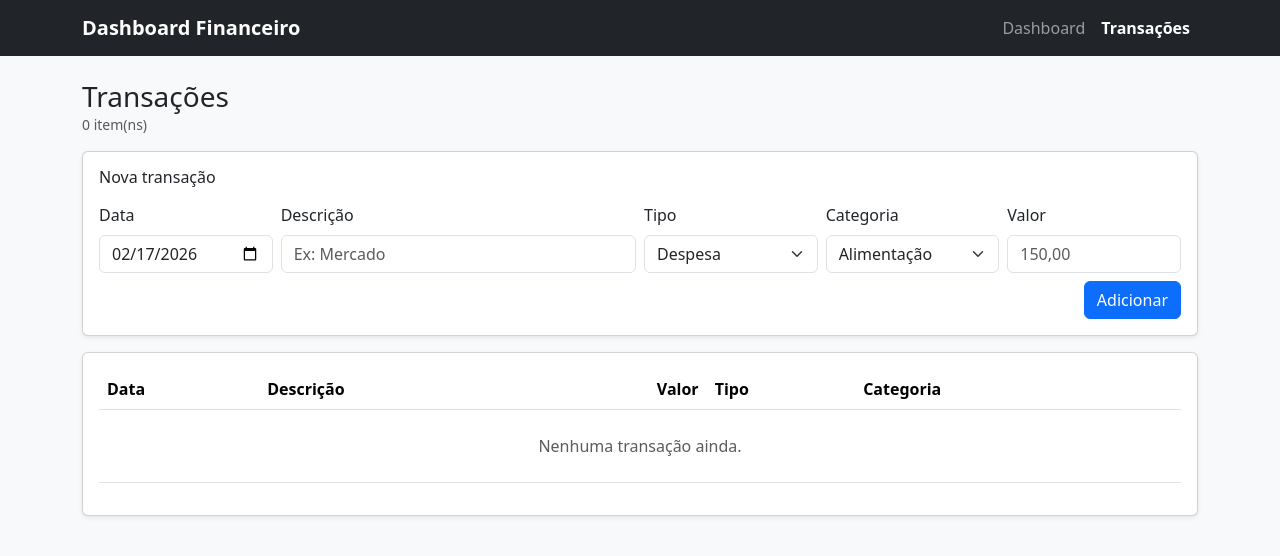
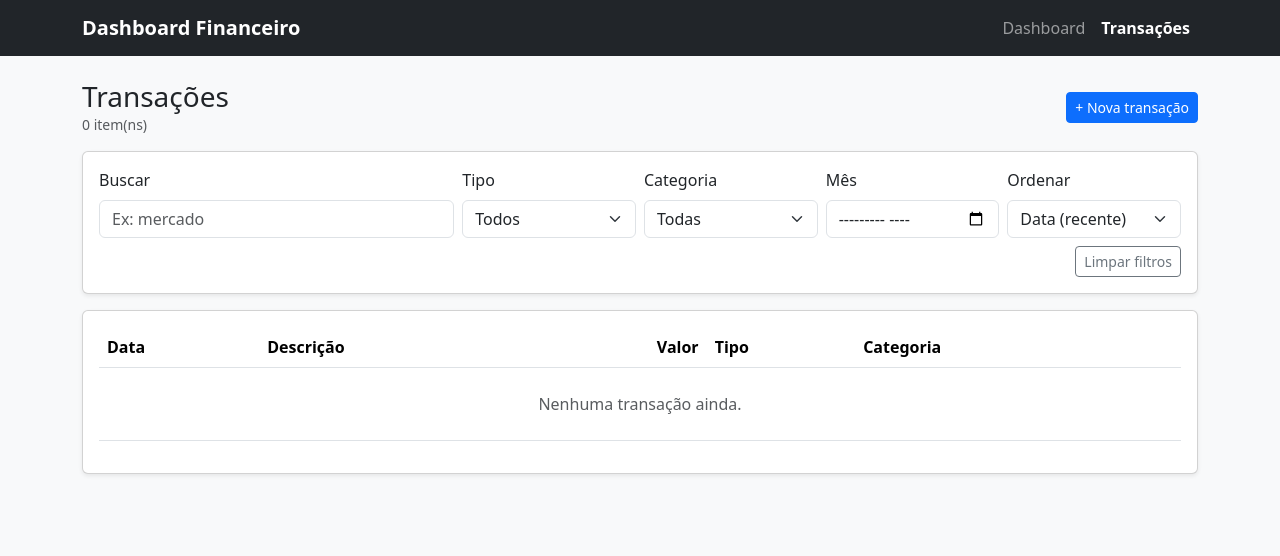
Before and after one commit to devbenjaminsantos/finance-dashboard-react, a React (Vite) app: page /transacoes in a window 1280 px wide. Shown: the top 556 px of the page. Built offline with nearby package versions, Linux system fonts and the light colour scheme.

Commit message:
feat: add filters search and sorting for transactions

```diff
--- /dev/null
+++ b/src/features/transactions/components/TransactionModal.jsx
@@ -0,0 +1,194 @@
+import { useEffect, useState } from "react";
+import { parseMoneyToCents } from "../../../lib/format/currency";
+
+const CATEGORIES = [
+  "Alimentação",
+  "Transporte",
+  "Moradia",
+  "Lazer",
+  "Saúde",
+  "Educação",
+  "Assinaturas",
+  "Outros",
+];
+
+function todayISO() {
+  const d = new Date();
+  const yyyy = d.getFullYear();
+  const mm = String(d.getMonth() + 1).padStart(2, "0");
+  const dd = String(d.getDate()).padStart(2, "0");
+  return `${yyyy}-${mm}-${dd}`;
+}
+
+function centsToInputBRL(cents) {
+  const v = (Number(cents) || 0) / 100;
+  // retorna "150,00" (string) pra editar no input
+  return v.toFixed(2).replace(".", ",");
+}
+
+export default function TransactionModal({
+  mode, // "create" | "edit"
+  isOpen,
+  onClose,
+  onSubmit, // (data) => void
+  initial, // transaction quando edit
+}) {
+  const [date, setDate] = useState(todayISO());
+  const [description, setDescription] = useState("");
+  const [type, setType] = useState("expense");
+  const [category, setCategory] = useState(CATEGORIES[0]);
+  const [amount, setAmount] = useState("");
+  const [error, setError] = useState("");
+
+  // Quando abrir, preencher campos (create vs edit)
+  useEffect(() => {
+    if (!isOpen) return;
+
+    setError("");
+
+    if (mode === "edit" && initial) {
+      setDate(initial.date || todayISO());
+      setDescription(initial.description || "");
+      setType(initial.type || "expense");
+      setCategory(initial.category || CATEGORIES[0]);
+      setAmount(centsToInputBRL(initial.amountCents));
+    } else {
+      setDate(todayISO());
+      setDescription("");
+      setType("expense");
+      setCategory(CATEGORIES[0]);
+      setAmount("");
+    }
+  }, [isOpen, mode, initial]);
+
+  function handleSubmit(e) {
+    e.preventDefault();
+    setError("");
+
+    const amountCents = parseMoneyToCents(amount);
+
+    if (!description.trim()) return setError("Informe uma descrição.");
+    if (!date) return setError("Informe uma data.");
+    if (!Number.isFinite(amountCents) || amountCents <= 0)
+      return setError("Informe um valor válido (ex: 150,00).");
+
+    onSubmit({
+      date,
+      description: description.trim(),
+      type,
+      category,
+      amountCents,
+    });
+
+    onClose();
+  }
+
+  // Controla exibição do modal via classes Bootstrap
+  return (
+    <>
+      <div
+        className={"modal fade" + (isOpen ? " show" : "")}
+        style={{ display: isOpen ? "block" : "none" }}
+        tabIndex="-1"
+        role="dialog"
+        aria-modal={isOpen ? "true" : "false"}
+      >
+        <div className="modal-dialog modal-dialog-centered" role="document">
+          <div className="modal-content">
+            <div className="modal-header">
+              <h5 className="modal-title">
+                {mode === "edit" ? "Editar transação" : "Nova transação"}
+              </h5>
+              <button type="button" className="btn-close" onClick={onClose} />
+            </div>
+
+            <form onSubmit={handleSubmit}>
+              <div className="modal-body">
+                <div className="row g-2">
+                  <div className="col-12 col-md-4">
+                    <label className="form-label">Data</label>
+                    <input
+                      type="date"
+                      className="form-control"
+                      value={date}
+                      onChange={(e) => setDate(e.target.value)}
+                    />
+                  </div>
+
+                  <div className="col-12 col-md-8">
+                    <label className="form-label">Descrição</label>
+                    <input
+                      className="form-control"
+                      placeholder="Ex: Mercado"
+                      value={description}
+                      onChange={(e) => setDescription(e.target.value)}
+                      autoFocus
+                    />
+                  </div>
+
+                  <div className="col-6">
+                    <label className="form-label">Tipo</label>
+                    <select
+                      className="form-select"
+                      value={type}
+                      onChange={(e) => setType(e.target.value)}
+                    >
+                      <option value="expense">Despesa</option>
+                      <option value="income">Receita</option>
+                    </select>
+                  </div>
+
+                  <div className="col-6">
+                    <label className="form-label">Categoria</label>
+                    <select
+                      className="form-select"
+                      value={category}
+                      onChange={(e) => setCategory(e.target.value)}
+                    >
+                      {CATEGORIES.map((c) => (
+                        <option key={c} value={c}>
+                          {c}
+                        </option>
+                      ))}
+                    </select>
+                  </div>
+
+                  <div className="col-12">
+                    <label className="form-label">Valor</label>
+                    <input
+                      className="form-control"
+                      inputMode="decimal"
+                      placeholder="150,00"
+                      value={amount}
+                      onChange={(e) => setAmount(e.target.value)}
+                    />
+                  </div>
+
+                  {error ? (
+                    <div className="col-12">
+                      <div className="alert alert-danger py-2 mb-0">
+                        {error}
+                      </div>
+                    </div>
+                  ) : null}
+                </div>
+              </div>
+
+              <div className="modal-footer">
+                <button type="button" className="btn btn-outline-secondary" onClick={onClose}>
+                  Cancelar
+                </button>
+                <button type="submit" className="btn btn-primary">
+                  {mode === "edit" ? "Salvar" : "Adicionar"}
+                </button>
+              </div>
+            </form>
+          </div>
+        </div>
+      </div>
+
+      {/* backdrop */}
+      {isOpen ? <div className="modal-backdrop fade show" /> : null}
+    </>
+  );
+}
--- a/src/features/transactions/useTransactions.js
+++ b/src/features/transactions/useTransactions.js
@@ -5,7 +5,9 @@ import {
 } from "../../lib/storage/transactionsStorage";
 
 function uid() {
-  return crypto?.randomUUID ? crypto.randomUUID() : String(Date.now() + Math.random());
+  return crypto?.randomUUID
+    ? crypto.randomUUID()
+    : String(Date.now() + Math.random());
 }
 
 export function useTransactions() {
@@ -24,6 +26,12 @@ export function useTransactions() {
     setTransactions((prev) => prev.filter((t) => t.id !== id));
   }
 
+  function updateTransaction(id, patch) {
+    setTransactions((prev) =>
+      prev.map((t) => (t.id === id ? { ...t, ...patch } : t))
+    );
+  }
+
   const summary = useMemo(() => {
     let income = 0;
     let expense = 0;
@@ -37,5 +45,5 @@ export function useTransactions() {
     return { income, expense, balance: income - expense };
   }, [transactions]);
 
-  return { transactions, addTransaction, removeTransaction, summary };
+  return { transactions, addTransaction, removeTransaction, updateTransaction, summary };
 }
--- a/src/pages/Transactions.jsx
+++ b/src/pages/Transactions.jsx
@@ -1,92 +1,128 @@
 import { useMemo, useState } from "react";
 import { useTransactions } from "../features/transactions/useTransactions";
-import { formatBRLFromCents, parseMoneyToCents } from "../lib/format/currency";
-
-const CATEGORIES = [
-  "Alimentação",
-  "Transporte",
-  "Moradia",
-  "Lazer",
-  "Saúde",
-  "Educação",
-  "Assinaturas",
-  "Outros",
-];
-
-function todayISO() {
-  const d = new Date();
-  const yyyy = d.getFullYear();
-  const mm = String(d.getMonth() + 1).padStart(2, "0");
-  const dd = String(d.getDate()).padStart(2, "0");
-  return `${yyyy}-${mm}-${dd}`;
-}
+import { formatBRLFromCents } from "../lib/format/currency";
+import { formatBRDate } from "../lib/format/date";
+import TransactionModal from "../features/transactions/components/TransactionModal";
 
 export default function Transactions() {
-  const { transactions, addTransaction, removeTransaction } = useTransactions();
+  const { transactions, addTransaction, removeTransaction, updateTransaction } = useTransactions();
 
-  const [date, setDate] = useState(todayISO());
-  const [description, setDescription] = useState("");
-  const [type, setType] = useState("expense");
-  const [category, setCategory] = useState(CATEGORIES[0]);
-  const [amount, setAmount] = useState("");
-  const [error, setError] = useState("");
+  const [q, setQ] = useState("");
+  const [typeFilter, setTypeFilter] = useState("all"); // all | income | expense
+  const [categoryFilter, setCategoryFilter] = useState("all");
+  const [month, setMonth] = useState(""); // "YYYY-MM" ou ""
+  const [sortBy, setSortBy] = useState("date_desc"); // date_desc | date_asc | amount_desc | amount_asc
+
+  const [isOpen, setIsOpen] = useState(false);
+  const [mode, setMode] = useState("create"); // "create" | "edit"
+  const [selected, setSelected] = useState(null);
 
   const totalCount = useMemo(() => transactions.length, [transactions.length]);
 
-  function onSubmit(e) {
-    e.preventDefault();
-    setError("");
+  function openCreate() {
+    setMode("create");
+    setSelected(null);
+    setIsOpen(true);
+  }
 
-    const amountCents = parseMoneyToCents(amount);
+  function openEdit(t) {
+    setMode("edit");
+    setSelected(t);
+    setIsOpen(true);
+  }
 
-    if (!description.trim()) return setError("Informe uma descrição.");
-    if (!date) return setError("Informe uma data.");
-    if (!Number.isFinite(amountCents) || amountCents <= 0)
-      return setError("Informe um valor válido (ex: 150,00).");
+  function closeModal() {
+    setIsOpen(false);
+  }
 
-    addTransaction({
-      date,
-      description: description.trim(),
-      type,
-      category,
-      amountCents,
-    });
+  function handleSubmit(data) {
+    if (mode === "edit" && selected) {
+      updateTransaction(selected.id, data);
+    } else {
+      addTransaction(data);
+    }
+  }
 
-    setDescription("");
-    setAmount("");
+    const filtered = useMemo(() => {
+    let list = [...transactions];
+
+    if (q.trim()) {
+      const s = q.trim().toLowerCase();
+      list = list.filter((t) =>
+        (t.description || "").toLowerCase().includes(s)
+      );
     }
+
+    if (typeFilter !== "all") {
+      list = list.filter((t) => t.type === typeFilter);
+    }
+
+    if (categoryFilter !== "all") {
+      list = list.filter((t) => t.category === categoryFilter);
+    }
+
+    if (month) {
+      list = list.filter((t) => (t.date || "").startsWith(month));
+    }
+
+    switch (sortBy) {
+      case "date_asc":
+        list.sort((a, b) => (a.date || "").localeCompare(b.date || ""));
+        break;
+      case "amount_desc":
+        list.sort(
+          (a, b) =>
+            (Number(b.amountCents) || 0) - (Number(a.amountCents) || 0)
+        );
+        break;
+      case "amount_asc":
+        list.sort(
+          (a, b) =>
+            (Number(a.amountCents) || 0) - (Number(b.amountCents) || 0)
+        );
+        break;
+      case "date_desc":
+      default:
+        list.sort((a, b) => (b.date || "").localeCompare(a.date || ""));
+        break;
+    }
+
+    return list;
+  }, [transactions, q, typeFilter, categoryFilter, month, sortBy]);
 
   return (
     <>
       <div className="d-flex justify-content-between align-items-center mb-3">
         <div>
           <h1 className="h3 mb-0">Transações</h1>
-          <div className="text-muted small">{totalCount} item(ns)</div>
+          <div className="text-muted small">
+  {filtered.length} item(ns){filtered.length !== transactions.length ? ` (de ${transactions.length})` : ""}
 </div>
         </div>
 
+        <button className="btn btn-primary btn-sm" onClick={openCreate}>
+          + Nova transação
+        </button>
+      </div>
+
+      <TransactionModal
+        mode={mode}
+        isOpen={isOpen}
+        onClose={closeModal}
+        onSubmit={handleSubmit}
+        initial={selected}
+      />
+
             <div className="card shadow-sm mb-3">
         <div className="card-body">
-          <h2 className="h6 mb-3">Nova transação</h2>
-
-          <form className="row g-2" onSubmit={onSubmit}>
-            <div className="col-12 col-md-2">
-              <label className="form-label">Data</label>
-              <input
-                type="date"
-                className="form-control"
-                value={date}
-                onChange={(e) => setDate(e.target.value)}
-              />
-            </div>
-
+          <div className="row g-2 align-items-end">
             <div className="col-12 col-md-4">
-              <label className="form-label">Descrição</label>
+              <label className="form-label">Buscar</label>
               <input
                 className="form-control"
-                placeholder="Ex: Mercado"
-                value={description}
-                onChange={(e) => setDescription(e.target.value)}
+                placeholder="Ex: mercado"
+                value={q}
+                onChange={(e) => setQ(e.target.value)}
               />
             </div>
 
@@ -94,11 +130,12 @@ export default function Transactions() {
               <label className="form-label">Tipo</label>
               <select
                 className="form-select"
-                value={type}
-                onChange={(e) => setType(e.target.value)}
+                value={typeFilter}
+                onChange={(e) => setTypeFilter(e.target.value)}
               >
+                <option value="all">Todos</option>
+                <option value="income">Receita</option>
                 <option value="expense">Despesa</option>
-                <option value="income">Receita</option>
               </select>
             </div>
 
@@ -106,10 +143,13 @@ export default function Transactions() {
               <label className="form-label">Categoria</label>
               <select
                 className="form-select"
-                value={category}
-                onChange={(e) => setCategory(e.target.value)}
+                value={categoryFilter}
+                onChange={(e) => setCategoryFilter(e.target.value)}
               >
-                {CATEGORIES.map((c) => (
+                <option value="all">Todas</option>
+                {Array.from(new Set(transactions.map((t) => t.category)))
+                  .filter(Boolean)
+                  .map((c) => (
                     <option key={c} value={c}>
                       {c}
                     </option>
@@ -117,27 +157,45 @@ export default function Transactions() {
               </select>
             </div>
 
-            <div className="col-12 col-md-2">
-              <label className="form-label">Valor</label>
+            <div className="col-6 col-md-2">
+              <label className="form-label">Mês</label>
               <input
+                type="month"
                 className="form-control"
-                inputMode="decimal"
-                placeholder="150,00"
-                value={amount}
-                onChange={(e) => setAmount(e.target.value)}
+                value={month}
+                onChange={(e) => setMonth(e.target.value)}
               />
             </div>
 
-            {error ? (
-              <div className="col-12">
-                <div className="alert alert-danger py-2 mb-0">{error}</div>
+            <div className="col-6 col-md-2">
+              <label className="form-label">Ordenar</label>
+              <select
+                className="form-select"
+                value={sortBy}
+                onChange={(e) => setSortBy(e.target.value)}
+              >
+                <option value="date_desc">Data (recente)</option>
+                <option value="date_asc">Data (antiga)</option>
+                <option value="amount_desc">Valor (maior)</option>
+                <option value="amount_asc">Valor (menor)</option>
+              </select>
             </div>
-            ) : null}
 
             <div className="col-12 d-flex justify-content-end">
-              <button className="btn btn-primary">Adicionar</button>
+              <button
+                className="btn btn-outline-secondary btn-sm"
+                onClick={() => {
+                  setQ("");
+                  setTypeFilter("all");
+                  setCategoryFilter("all");
+                  setMonth("");
+                  setSortBy("date_desc");
+                }}
+              >
+                Limpar filtros
+              </button>
             </div>
-          </form>
+          </div>
         </div>
       </div>
 
@@ -155,46 +213,56 @@ export default function Transactions() {
                   <th />
                 </tr>
               </thead>
+
               <tbody>
-                {transactions.length === 0 ? (
+                {filtered.length === 0 ? (
                   <tr>
                     <td colSpan="6" className="text-center text-muted py-4">
                       Nenhuma transação ainda.
                     </td>
                   </tr>
                 ) : (
-                  transactions.map((t) => (
+                  filtered.map((t) => (
                     <tr key={t.id}>
-                      <td>{t.date}</td>
+                      <td>{formatBRDate(t.date)}</td>
                       <td>{t.description}</td>
-                      <td className="text-end">
-                        {formatBRLFromCents(t.amountCents)}
-                      </td>
+
+                      <td className="text-end">{formatBRLFromCents(t.amountCents)}</td>
+
                       <td>
                         <span
                           className={
                             "badge " +
-                            (t.type === "income"
-                              ? "text-bg-success"
-                              : "text-bg-danger")
+                            (t.type === "income" ? "text-bg-success" : "text-bg-danger")
                           }
                         >
                           {t.type === "income" ? "Receita" : "Despesa"}
                         </span>
                       </td>
+
                       <td>{t.category}</td>
+
                       <td className="text-end">
+                        <div className="btn-group btn-group-sm" role="group">
                           <button
-                          className="btn btn-outline-danger btn-sm"
+                            className="btn btn-outline-primary"
+                            onClick={() => openEdit(t)}
+                          >
+                            Editar
+                          </button>
+                          <button
+                            className="btn btn-outline-danger"
                             onClick={() => removeTransaction(t.id)}
                           >
                             Remover
                           </button>
+                        </div>
                       </td>
                     </tr>
                   ))
                 )}
               </tbody>
+
             </table>
           </div>
         </div>
```
Lines whose indentation alone changed are shown as unchanged.
